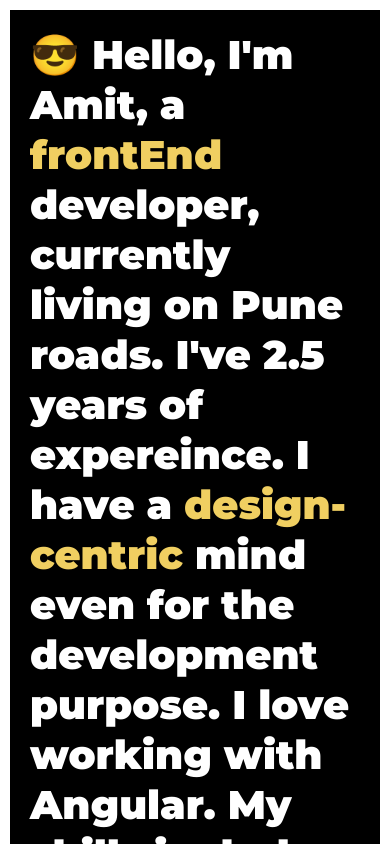
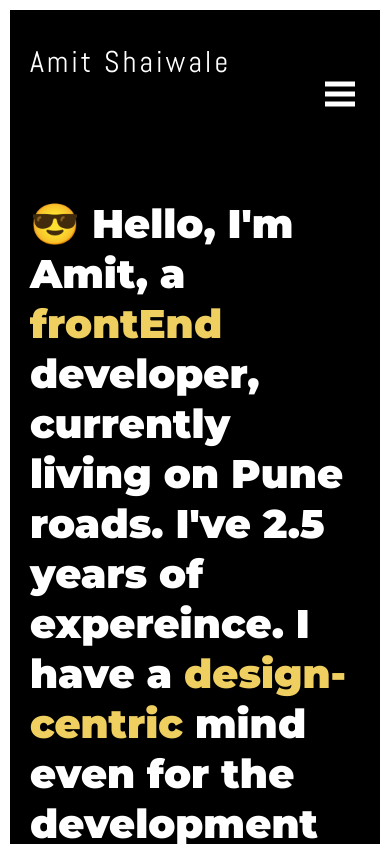
Before and after one commit to amitshaiwale/angular-portfolio, an Angular app: page /projects in a window 390 px wide. Shown: the top 844 px of the page. Built offline with nearby package versions, Linux system fonts and the light colour scheme.

Commit message:
Responsive Navigation with Hamburger - UI Only

```diff
--- a/src/app/app.component.css
+++ b/src/app/app.component.css
@@ -1,4 +1,5 @@
 @import url('https://fonts.googleapis.com/css?family=Montserrat:900&display=swap');
+@import url('https://fonts.googleapis.com/css?family=Abel&display=swap');
 
 .mainContent{
     margin: 10px 10px 10px 10px;
@@ -38,3 +39,9 @@ li{
     cursor: pointer;
     color: white;
 }
+
+.footerText{
+    font-family: 'Abel', sans-serif;
+    line-height: 30px;
+    font-size: 20px;
+}
--- a/src/app/app.component.html
+++ b/src/app/app.component.html
@@ -1,4 +1,5 @@
 <div class="mainContent">
+  <app-navbar></app-navbar>
   <div class="bio">😎 Hello, I'm Amit, a <span class="highlight">frontEnd</span> developer, currently living on Pune roads.
     I've 2.5 years of expereince.
     I have a <span class="highlight">design-centric</span> mind even for the development purpose.
@@ -33,3 +34,6 @@
 
     </div>
 </div>
+<!-- <div class="container">
+  <p class="footerText">[ Made with love using Angular ]</p>
+</div> -->
--- a/src/app/app.module.ts
+++ b/src/app/app.module.ts
@@ -3,7 +3,6 @@ import { NgModule } from '@angular/core';
 
 import { AppComponent } from './app.component';
 import { BrowserAnimationsModule } from '@angular/platform-browser/animations';
-import { MainNavComponent } from './main-nav/main-nav.component';
 import { LayoutModule } from '@angular/cdk/layout';
 import { MatToolbarModule } from '@angular/material/toolbar';
 import { MatButtonModule } from '@angular/material/button';
@@ -11,12 +10,13 @@ import { MatSidenavModule } from '@angular/material/sidenav';
 import { MatIconModule } from '@angular/material/icon';
 import { MatListModule } from '@angular/material/list';
 import { ProjectsComponent } from './components/projects/projects.component';
+import { NavbarComponent } from './components/navbar/navbar.component';
 
 @NgModule({
   declarations: [
     AppComponent,
-    MainNavComponent,
-    ProjectsComponent
+    ProjectsComponent,
+    NavbarComponent
   ],
   imports: [
     BrowserModule,
--- /dev/null
+++ b/src/app/components/navbar/navbar.component.css
@@ -0,0 +1,80 @@
+@import url('https://fonts.googleapis.com/css?family=Abel&display=swap');
+@import url('https://fonts.googleapis.com/css?family=Montserrat:900&display=swap');
+
+nav{
+    height: 20vh;
+    background: black;
+}
+
+.logo {
+  font-family: Abel;
+  font-size: 30px;
+  letter-spacing: 3px;
+  padding: 30px 0px 0px 20px;
+}
+
+.flex-container{
+  display: flex;
+}
+
+.nav-links{
+    display: flex;
+    list-style: none;
+    width: 50%;
+    height: 100%;
+    justify-content: space-around;
+    align-items: center;
+    margin-left: auto;
+}
+
+.nav-links li a:hover {
+  color: red;
+}
+
+.nav-links li a {
+    color: white;
+    text-decoration: none;
+    font-size: 22px;
+}
+
+@media screen and (max-width: 768px){
+
+    .line {
+        width: 30px;
+        height: 5px;
+        background-color: white;
+        /* border-radius: 30%; */
+        margin: 5px;
+    }
+
+    nav {
+        position: relative;
+    }
+
+    .hamburger {
+        position: absolute;
+        cursor: pointer;
+        right: 5%;
+        top: 50%;
+        transform: translate(-5%, -50%);
+        z-index: 2;
+    }
+
+    .nav-links{
+        position: fixed;
+        background-color: #5b78c7;
+        height: 100vh;
+        width: 100%;
+        flex-direction: column;
+        clip-path: circle(10px at 90% -10%);
+        -webkit-clip-path: circle(10px at 90% -10%);
+        transition: all 1s ease-out;
+        pointer-events: none;
+    }
+
+    .nav-links.open {
+      clip-path: circle(1000px at 90% -10%);
+      -webkit-clip-path: circle(1000px at 90% -10%);
+      pointer-events: all;
+    }
+}
--- /dev/null
+++ b/src/app/components/navbar/navbar.component.html
@@ -0,0 +1,41 @@
+<!--
+<nav role="navigation">
+    <div id="menuToggle">
+          <input type="checkbox" />
+          <span></span>
+          <span></span>
+          <span></span>
+          <ul id="menu">
+            <a href="#"><li>Contact</li></a>
+            <a href="#"><li>Moodboard</li></a>
+          </ul>
+    </div>
+</nav> -->
+
+<nav class="flex-container">
+    <div class="logo">Amit Shaiwale</div>
+    <div class="hamburger" (click)="hamburgerClicked()">
+        <div class="line"></div>
+        <div class="line"></div>
+        <div class="line"></div>
+    </div>
+    <ul class="nav-links">
+        <li><a href="">Projects</a></li>
+        <li><a href="">Contact</a></li>
+        <li><a href="">Compilation</a></li>
+    </ul>
+</nav>
+
+
+
+<!-- <div class="top-navigation">
+    <a href="" class="logo">Amit Shaiwale</a>
+    <ul class="nav justify-content-end">
+        <li class="nav-item">
+            <a href="" class="nav-link"> About </a>
+        </li>
+        <li class="nav-item">
+            <a href="" class="nav-link"> Moodboard </a>
+        </li>
+    </ul>
+</div> -->
--- /dev/null
+++ b/src/app/components/navbar/navbar.component.ts
@@ -0,0 +1,29 @@
+import { Component, OnInit } from '@angular/core';
+
+@Component({
+  selector: 'app-navbar',
+  templateUrl: './navbar.component.html',
+  styleUrls: ['./navbar.component.css']
+})
+export class NavbarComponent implements OnInit {
+
+
+
+  // hamburger.addEventListener( )
+
+
+  constructor() {
+  }
+
+  ngOnInit() {
+  }
+
+
+  hamburgerClicked() {
+    // this.navLinks.classList.toggle("open");
+    const  links = document.querySelector(".nav-links li");
+    const hamburger = document.querySelector(".hamburger");
+    const navLinks = document.querySelector(".nav-links");
+    navLinks.classList.toggle("open");
+  }
+}
--- a/src/app/main-nav/main-nav.component.css
+++ /dev/null
@@ -1,67 +0,0 @@
-@import url('https://fonts.googleapis.com/css?family=Montserrat:900&display=swap');
-
-.sidenav-container {
-  height: 100%;
-}
-
-.sidenav {
-  width: 200px;
-}
-
-.sidenav .mat-toolbar {
-  background: inherit;
-}
-
-.mat-toolbar.mat-primary {
-  position: sticky;
-  top: 0;
-  z-index: 1;
-}
-
-mat-nav-list{
-  display: inline-block;
-}
-
-.spacer{
-  flex: 1 1 auto;
-}
-
-mat-toolbar a {
-  display: flex;
-  color: white;
-  margin: 0 10px;
-  font-family: 'Montserrat', sans-serif;
-  font-size: 20px;
-  line-height: 30px;
-}
-
-.burger div{
-  width: 25px;
-  height: 5px;
-  background-color: white;
-  margin: 5px;
-}
-
-.burger{
-  display: none;
-}
-
-@media screen and (max-width: 768px){
-  .mat-toolbar{
-    /* display: none; */
-    position: absolute;
-    right: 0px;
-    height: 92vh;
-    color: white;
-    background-color: black;
-    display: flex;
-    flex-direction: column;
-    align-items: center;
-    width: 100%;
-    /* transform: translateX(100%); */
-  }
-
-  .burger{
-    display: block;
-  }
-}
--- a/src/app/main-nav/main-nav.component.html
+++ /dev/null
@@ -1,17 +0,0 @@
-<mat-sidenav-container class="sidenav-container">
-  <mat-sidenav-content>
-    <mat-toolbar>
-      <span class="spacer"></span>
-      <a href="#">Work</a>
-      <a href="#">Contact</a>
-      <a href="#">About</a>
-      <a href="#">Moodboard</a>
-      <div class="burger">
-        <div class="line1"></div>
-        <div class="line2"></div>
-        <div class="line3"></div>
-      </div>
-    </mat-toolbar>
-    <!-- Add Content Here -->
-  </mat-sidenav-content>
-</mat-sidenav-container>
--- a/src/app/main-nav/main-nav.component.ts
+++ /dev/null
@@ -1,21 +0,0 @@
-import { Component } from '@angular/core';
-import { BreakpointObserver, Breakpoints } from '@angular/cdk/layout';
-import { Observable } from 'rxjs';
-import { map, shareReplay } from 'rxjs/operators';
-
-@Component({
-  selector: 'app-main-nav',
-  templateUrl: './main-nav.component.html',
-  styleUrls: ['./main-nav.component.css']
-})
-export class MainNavComponent {
-
-  isHandset$: Observable<boolean> = this.breakpointObserver.observe(Breakpoints.Handset)
-    .pipe(
-      map(result => result.matches),
-      shareReplay()
-    );
-
-  constructor(private breakpointObserver: BreakpointObserver) {}
-
-}
```
Also changed, not shown: 1 other file (tests, documents, lock files or other folders).
